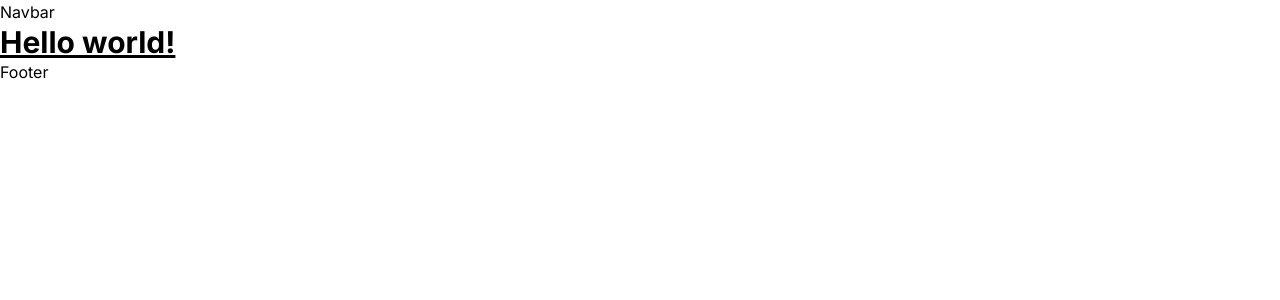
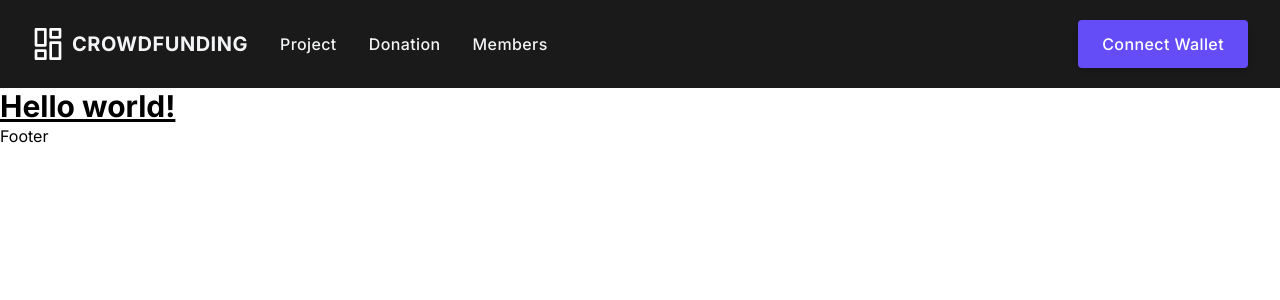
Before and after one commit to rahulpandey70/crowdfunding-web3, a Next.js app: page / in a window 1280 px wide. Shown: the top 300 px of the page. Built offline with nearby package versions, Linux system fonts and the light colour scheme.

Commit message:
Navbar done

```diff
--- a/Components/Navbar.jsx
+++ b/Components/Navbar.jsx
@@ -1,7 +1,155 @@
-import React from "react";
+"use client";
+
+import React, { useState, useContext } from "react";
+
+import { CrowdFundingContext } from "../Context/CrowdFunding";
+import { Logo, Menu } from "./index";
 
 const Navbar = () => {
-	return <div>Navbar</div>;
+	const { currentAccount, connectWallet } = useContext(CrowdFundingContext);
+	const [isMenuOpen, setIsMenuOpen] = useState(false);
+
+	const menuList = ["Project", "Donation", "Members"];
+
+	return (
+		<div className="backgroundMain">
+			<div className="px-4 py-5 mx-auto sm:max-w-xl md:max-w-full lg:max-w-screen-xl md:px-24 lg:px-8">
+				<div className="relative flex items-center justify-between">
+					<div className="flex items-center">
+						<a
+							href="/"
+							aria-label="CrowdFunding"
+							title="CrowdFunding"
+							className="inline-flex items-center mr-8"
+						>
+							<Logo color="text-white" />
+							<span className="ml-2 text-xl font-bold tracking-wide text-gray-100 uppercase">
+								CrowdFunding
+							</span>
+						</a>
+						<ul className="flex items-center hidden space-x-8 lg:flex">
+							{menuList.map((item, idx) => (
+								<li key={idx}>
+									<a
+										href="/"
+										aria-label="nav-item"
+										title="nav-item"
+										className="font-medium tracking-wide text-gray-100 transition-colors duration-200 hover:text-teal-accent-400"
+									>
+										{item}
+									</a>
+								</li>
+							))}
+						</ul>
+					</div>
+					{!currentAccount && (
+						<ul className="flex items-center hidden space-x-8 lg:flex">
+							<li>
+								<button
+									className="inline-flex items-center justify-center h-12 px-6 font-medium tracking-wide text-white transition duration-200 rounded shadow-md bg-deep-purple-accent-400 hover:bg-deep-purple-accent-700 focus:shadow-outline focus:outline-none background"
+									onClick={() => connectWallet()}
+									aria-label="button"
+									title="button"
+								>
+									Connect Wallet
+								</button>
+							</li>
+						</ul>
+					)}
+
+					<div className="lg:hidden z-40">
+						<button
+							aria-label="Open-Menu"
+							title="Open-Menu"
+							className="p-2 -mr-1 transition duration-200 rounded focus:outline-none focus:shadow-outline"
+							onClick={() => setIsMenuOpen(true)}
+						>
+							<Menu />
+						</button>
+						{isMenuOpen && (
+							<div className="absolute top-0 left-0 w-full">
+								<div className="p-5 bg-white border rounded shadow-sm">
+									<div className="flex items-center justify-between mb-4">
+										<div>
+											<a
+												href="/"
+												aria-label="CrowdFunding"
+												title="CrowdFunding"
+												className="inline-flex items-center"
+											>
+												<Logo color="text-black" />
+												<span className="ml-2 text-xl font-bold tracking-wide text-gray-800 uppercase">
+													CrowdFunding
+												</span>
+											</a>
+										</div>
+										<div>
+											<button
+												aria-label="Close-menu"
+												title="Close-menu"
+												className="p-2 -mt-2 -mr-2 transition duration-200 rounded hover:bg-gray-200 focus:bg-gray-200 focus:outline-none focus:shadow-outline"
+												onClick={() => setIsMenuOpen(false)}
+											>
+												<svg
+													viewport="0 0 12 12"
+													version="1.1"
+													xmlns="http://www.w3.org/2000/svg"
+													className="w-5 text-gray-600"
+													viewBox="0 0 12 12"
+												>
+													<line
+														x1="1"
+														y1="11"
+														x2="11"
+														y2="1"
+														stroke="black"
+														strokeWidth="2"
+													/>
+													<line
+														x1="1"
+														y1="1"
+														x2="11"
+														y2="11"
+														stroke="black"
+														strokeWidth="2"
+													/>
+												</svg>
+											</button>
+										</div>
+									</div>
+									<nav>
+										<ul className="space-y-4">
+											{menuList.map((item, idx) => (
+												<li key={idx}>
+													<a
+														href="/"
+														aria-label="nav-item"
+														title="nav-item"
+														className="font-medium tracking-wide text-black-100 transition-colors duration-200 hover:text-deep-purple-accent-400"
+													>
+														{item}
+													</a>
+												</li>
+											))}
+											<li>
+												<a
+													className="inline-flex items-center background justify-center w-full h-12 px-6 font-medium tracking-wide text-white transition duration-200 rounded shadow-md bg-deep-purple-accent-400 hover:bg-deep-purple-accent-700 focus:shadow-outline focus:outline-none"
+													aria-label="signup"
+													title="signup"
+												>
+													Connect Wallet
+												</a>
+											</li>
+										</ul>
+									</nav>
+								</div>
+							</div>
+						)}
+					</div>
+				</div>
+			</div>
+		</div>
+	);
 };
 
 export default Navbar;
```
